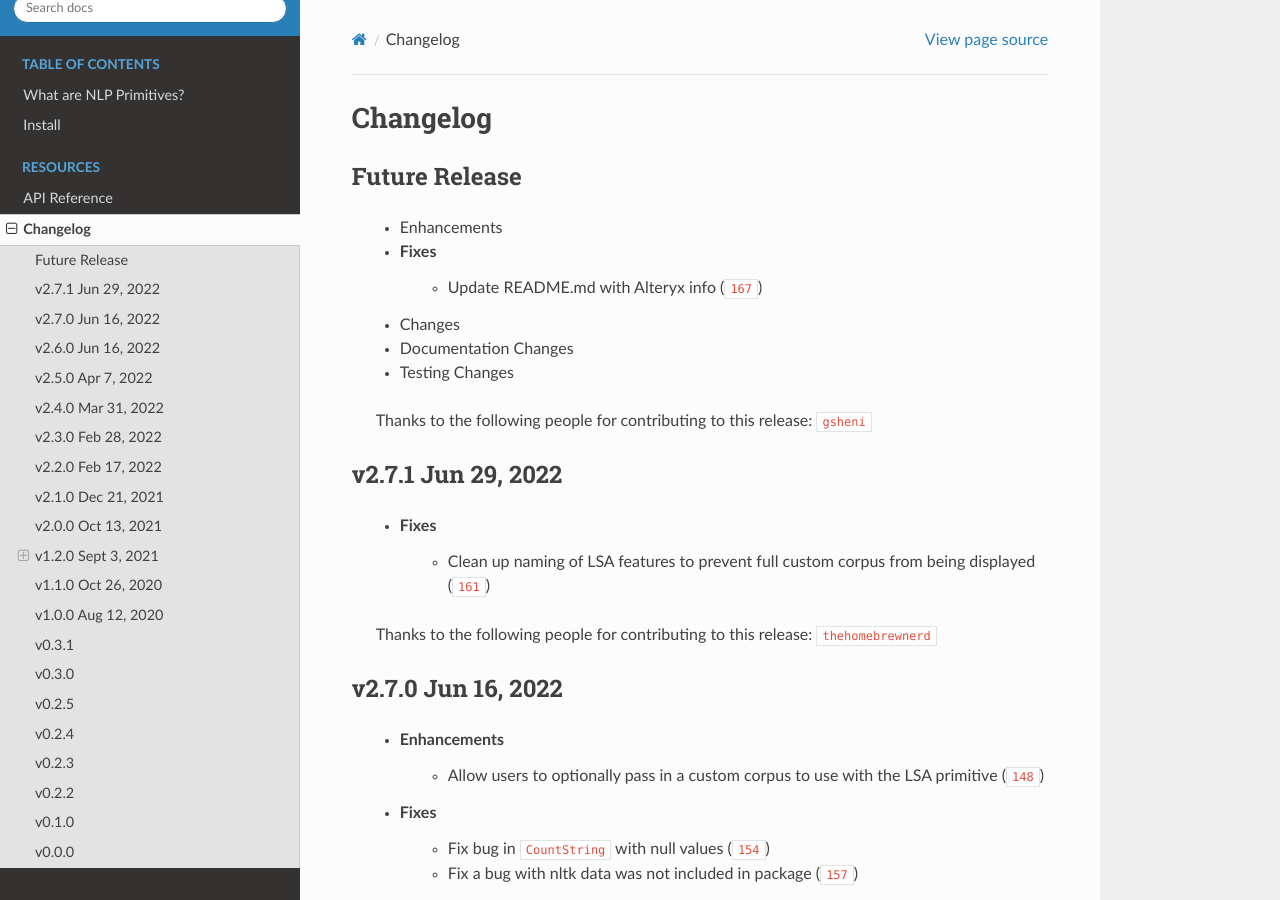
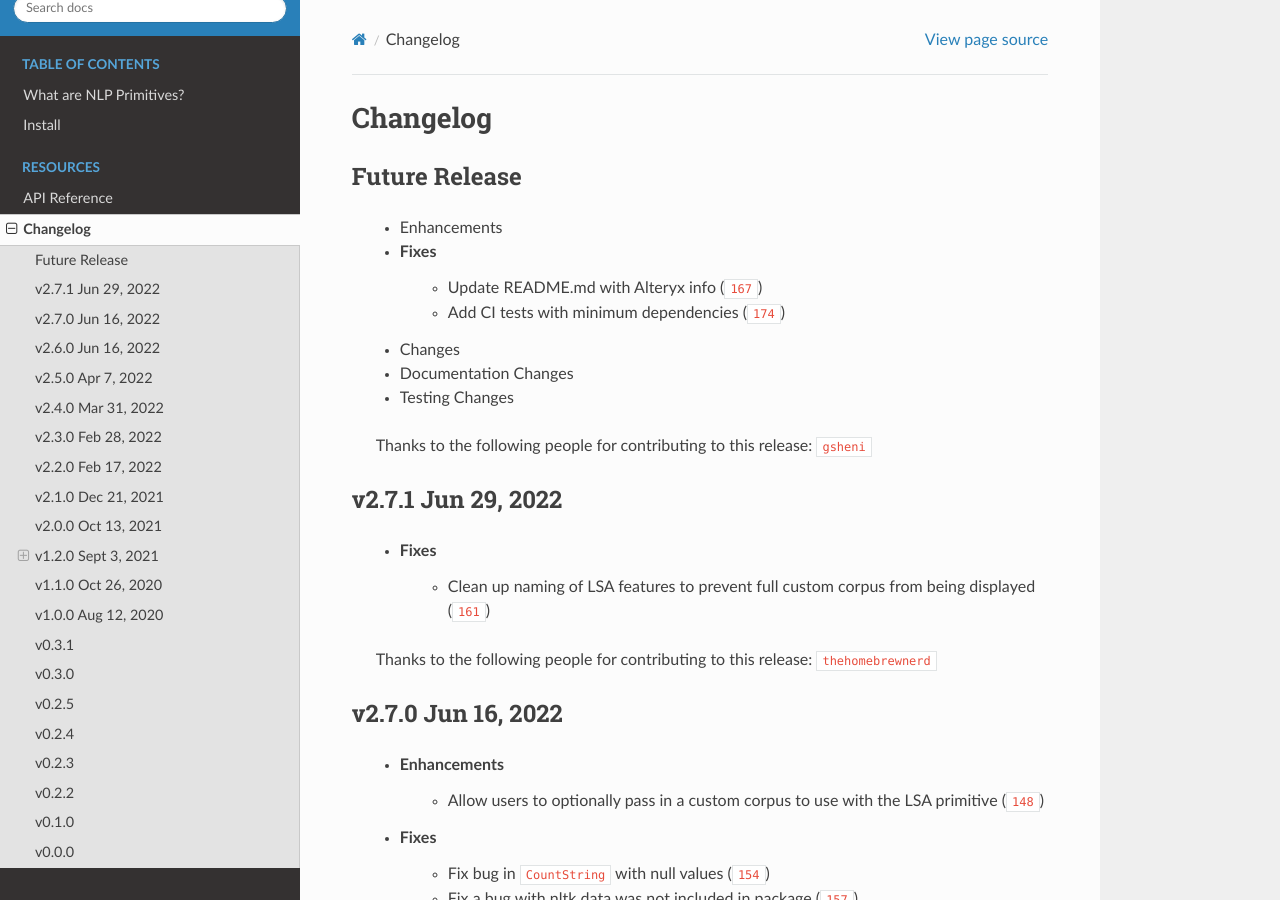
Before and after one commit to alteryx/nlp_primitives, a Sphinx documentation site: the page built from docs/source/changelog.rst, in a window 1280 px wide and 900 px high. Built offline with Sphinx 7.4.7 and the Read the Docs theme 2.0.0, drawn with Linux system fonts in a browser that asks for light colours; cross-references to code outside the pages are shown as plain code.

Commit message:
Update changelog.rst

```diff
--- a/docs/source/changelog.rst
+++ b/docs/source/changelog.rst
@@ -7,6 +7,7 @@ Future Release
     * Enhancements
     * Fixes
         * Update README.md with Alteryx info (:pr:`167`)
+        * Add CI tests with minimum dependencies (:pr:`174`)
     * Changes
     * Documentation Changes
     * Testing Changes
```
